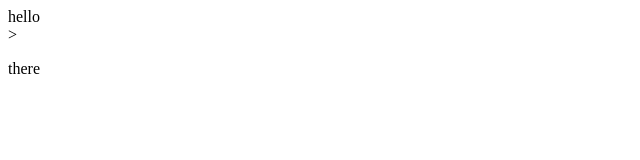
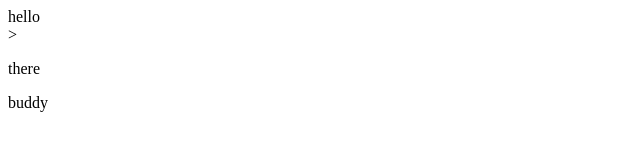
Before and after one commit to jonuchauhan/test_repo, a plain HTML site: page index.html in a window 1280 px wide. Shown: the full height of the page, 0-640 px from the left. Drawn offline with Linux system fonts and the light colour scheme.

Commit message:
added new tag in index.html

```diff
--- a/index.html
+++ b/index.html
@@ -1,2 +1,3 @@
 <div>hello</div>>
 <p>there</p>
+<p>buddy</p>
```
